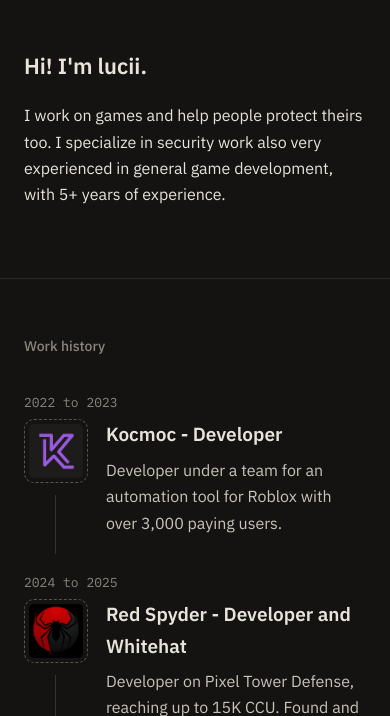
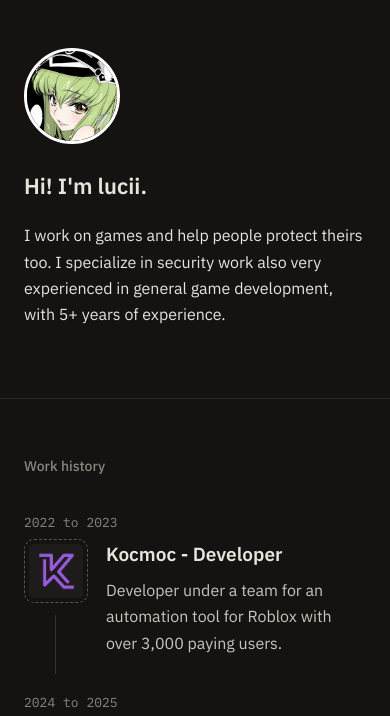
Before and after one commit to oluciii/portfolio, a plain HTML site: page index.html in a window 390 px wide. Shown: the top 716 px of the page. Drawn offline with Linux system fonts and the light colour scheme.

Commit message:
Add profile picture to intro

```diff
--- a/index.html
+++ b/index.html
@@ -42,6 +42,17 @@
       max-width: 860px;
       margin: 0 auto;
       padding: 72px 24px 56px;
+      display: flex;
+      align-items: center;
+      gap: 32px;
+    }
+    .avatar {
+      flex-shrink: 0;
+      width: 128px;
+      height: 128px;
+      border-radius: 50%;
+      border: 3px solid #fff;
+      object-fit: cover;
     }
     h1 {
       margin: 0 0 18px;
@@ -160,7 +171,8 @@
     main > section:last-child { padding-bottom: 24px; }
 
     @media (max-width: 640px) {
-      .top { padding-top: 48px; }
+      .top { padding-top: 48px; flex-direction: column; align-items: flex-start; gap: 24px; }
+      .avatar { width: 96px; height: 96px; }
       .job { grid-template-columns: 1fr; gap: 6px; }
       .tools { grid-template-columns: 1fr 1fr; gap: 24px; }
     }
@@ -169,6 +181,7 @@
 <body>
   <header class="intro">
     <div class="top">
+      <img class="avatar" src="img/avatar.png" alt="lucii">
       <div>
         <h1>Hi! I'm lucii.</h1>
         <p>I work on games and help people protect theirs too. I specialize in security work also very experienced in general game development, with 5+ years of experience.</p>
```
Also changed, not shown: img/avatar.png (added).
